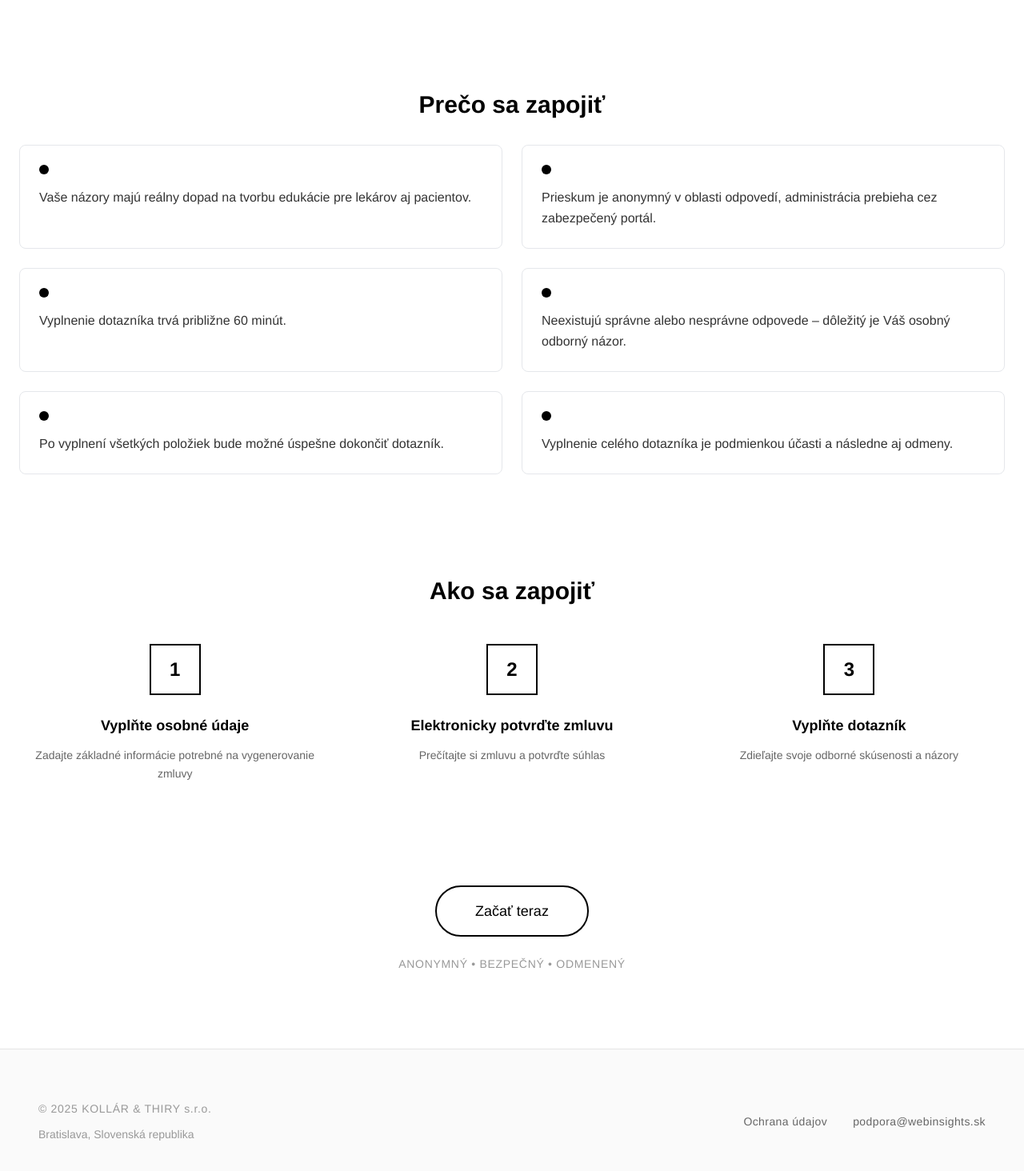
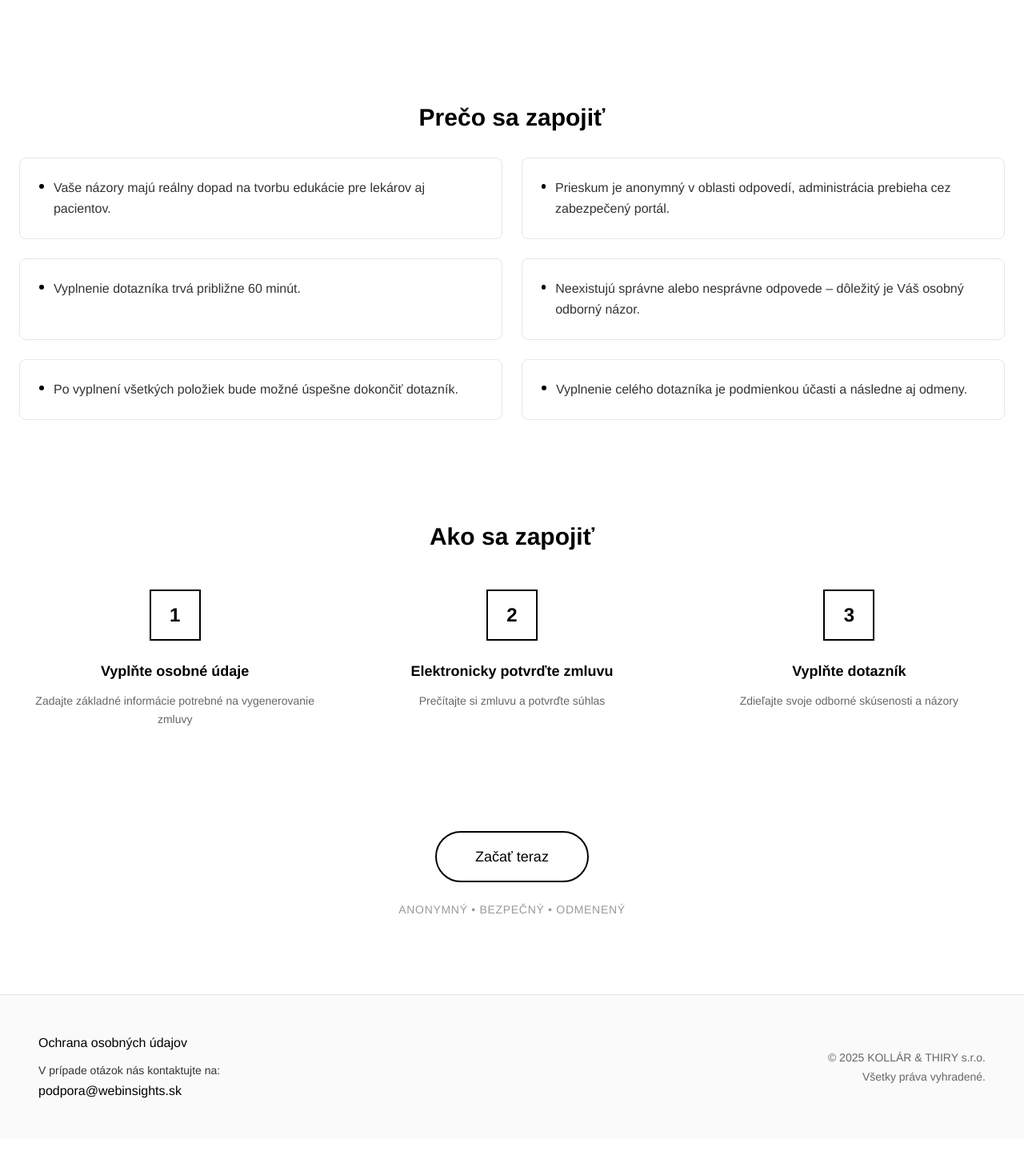
Before and after one commit to Huzilabs/websurveyplatform, a Next.js app: page / in a window 1280 px wide. Shown: the part 394-1858 px from the top of the page at 80% size. After the commit the page ends 1818 px from the top, so only its background shows below. Built offline with nearby package versions, Linux system fonts and the light colour scheme.

Commit message:
Design: header, homepage bullets, footer, personal-data flow (Slovak)

```diff
--- a/src/app/page.tsx
+++ b/src/app/page.tsx
@@ -44,42 +44,21 @@ export default function Home() {
             </h2>
 
             <div className="grid grid-cols-1 md:grid-cols-2 gap-6 max-w-4xl mx-auto mb-12">
-              <div className="p-6 border border-gray-200 rounded-lg hover:border-gray-400 transition-colors" style={{ fontFamily: 'Helvetica, Arial, sans-serif' }}>
-                <div className="w-3 h-3 bg-black rounded-full mb-4"></div>
-                <p className="text-base leading-relaxed" style={{ color: '#333333' }}>
-                  Vaše názory majú reálny dopad na tvorbu edukácie pre lekárov aj pacientov.
-                </p>
-              </div>
-              <div className="p-6 border border-gray-200 rounded-lg hover:border-gray-400 transition-colors" style={{ fontFamily: 'Helvetica, Arial, sans-serif' }}>
-                <div className="w-3 h-3 bg-black rounded-full mb-4"></div>
-                <p className="text-base leading-relaxed" style={{ color: '#333333' }}>
-                  Prieskum je anonymný v oblasti odpovedí, administrácia prebieha cez zabezpečený portál.
-                </p>
-              </div>
-              <div className="p-6 border border-gray-200 rounded-lg hover:border-gray-400 transition-colors" style={{ fontFamily: 'Helvetica, Arial, sans-serif' }}>
-                <div className="w-3 h-3 bg-black rounded-full mb-4"></div>
-                <p className="text-base leading-relaxed" style={{ color: '#333333' }}>
-                  Vyplnenie dotazníka trvá približne 60 minút.
-                </p>
-              </div>
-              <div className="p-6 border border-gray-200 rounded-lg hover:border-gray-400 transition-colors" style={{ fontFamily: 'Helvetica, Arial, sans-serif' }}>
-                <div className="w-3 h-3 bg-black rounded-full mb-4"></div>
-                <p className="text-base leading-relaxed" style={{ color: '#333333' }}>
-                  Neexistujú správne alebo nesprávne odpovede – dôležitý je Váš osobný odborný názor.
-                </p>
-              </div>
-              <div className="p-6 border border-gray-200 rounded-lg hover:border-gray-400 transition-colors" style={{ fontFamily: 'Helvetica, Arial, sans-serif' }}>
-                <div className="w-3 h-3 bg-black rounded-full mb-4"></div>
-                <p className="text-base leading-relaxed" style={{ color: '#333333' }}>
-                  Po vyplnení všetkých položiek bude možné úspešne dokončiť dotazník.
-                </p>
-              </div>
-              <div className="p-6 border border-gray-200 rounded-lg hover:border-gray-400 transition-colors" style={{ fontFamily: 'Helvetica, Arial, sans-serif' }}>
-                <div className="w-3 h-3 bg-black rounded-full mb-4"></div>
-                <p className="text-base leading-relaxed" style={{ color: '#333333' }}>
-                  Vyplnenie celého dotazníka je podmienkou účasti a následne aj odmeny.
-                </p>
-              </div>
+              {[
+                'Vaše názory majú reálny dopad na tvorbu edukácie pre lekárov aj pacientov.',
+                'Prieskum je anonymný v oblasti odpovedí, administrácia prebieha cez zabezpečený portál.',
+                'Vyplnenie dotazníka trvá približne 60 minút.',
+                'Neexistujú správne alebo nesprávne odpovede – dôležitý je Váš osobný odborný názor.',
+                'Po vyplnení všetkých položiek bude možné úspešne dokončiť dotazník.',
+                'Vyplnenie celého dotazníka je podmienkou účasti a následne aj odmeny.'
+              ].map((text) => (
+                <div key={text} className="p-6 border border-gray-200 rounded-lg hover:border-gray-400 transition-colors" style={{ fontFamily: 'Helvetica, Arial, sans-serif' }}>
+                  <div className="flex items-start gap-3">
+                    <span className="w-1.5 h-1.5 bg-black rounded-full mt-2" aria-hidden="true"></span>
+                    <p className="text-base leading-relaxed" style={{ color: '#333333' }}>{text}</p>
+                  </div>
+                </div>
+              ))}
             </div>
           </div>
 
--- a/src/components/Footer.tsx
+++ b/src/components/Footer.tsx
@@ -5,42 +5,26 @@ export default function Footer({ variant }: { variant?: "landing" }) {
   return (
     <footer className="w-full mt-auto" style={{
       backgroundColor: '#fafafa',
-      borderTop: '1px solid #e5e5e5',
+      borderTop: '1px solid #e5e7eb',
       fontFamily: 'Helvetica, Arial, sans-serif'
     }}>
-      <div className="max-w-7xl mx-auto px-6 sm:px-12 py-12 sm:py-16">
-        <div className="flex flex-col md:flex-row md:justify-between md:items-center gap-8">
-          <div className="flex flex-col gap-6">
-            <div className="flex flex-col gap-3">
-              <span className="text-sm" style={{ color: '#999999', fontFamily: 'Helvetica, Arial, sans-serif', letterSpacing: '0.05em' }}>
-                © 2025 KOLLÁR & THIRY s.r.o.
-              </span>
-              <span className="text-sm" style={{ color: '#999999', fontFamily: 'Helvetica, Arial, sans-serif' }}>
-                Bratislava, Slovenská republika
-              </span>
+      <div className="max-w-7xl mx-auto px-6 sm:px-12 py-8 sm:py-12">
+        <div className="flex flex-col md:flex-row md:justify-between md:items-center gap-6">
+          <div className="flex flex-col">
+            <div className="flex items-center gap-2">
+              <Link href="/gdpr" style={{ color: '#000000', textDecoration: 'none', fontFamily: 'Helvetica, Arial, sans-serif' }}>Ochrana osobných údajov</Link>
+            </div>
+            <div className="mt-3 text-sm" style={{ color: '#333333', fontFamily: 'Helvetica, Arial, sans-serif' }}>
+              V prípade otázok nás kontaktujte na:
+            </div>
+            <div className="mt-1">
+              <a href="mailto:podpora@webinsights.sk" style={{ color: '#000000', textDecoration: 'none', fontFamily: 'Helvetica, Arial, sans-serif' }}>podpora@webinsights.sk</a>
             </div>
           </div>
-          <div className="flex flex-col md:flex-row gap-6 md:gap-8 items-start md:items-center">
-            {!variant && (
-              <Link
-                href="/gdpr"
-                className="text-sm transition-colors duration-300 hover:opacity-60"
-                style={{
-                  color: '#666666',
-                  fontFamily: 'Helvetica, Arial, sans-serif',
-                  letterSpacing: '0.03em'
-                }}
-              >
-                Ochrana údajov
-              </Link>
-            )}
-            <a
-              href="mailto:podpora@webinsights.sk"
-              className="text-sm transition-colors duration-300 hover:opacity-60"
-              style={{ color: '#666666', fontFamily: 'Helvetica, Arial, sans-serif', letterSpacing: '0.03em' }}
-            >
-              podpora@webinsights.sk
-            </a>
+
+          <div className="flex flex-col items-start md:items-end">
+            <div className="text-sm" style={{ color: '#666666', fontFamily: 'Helvetica, Arial, sans-serif' }}>© 2025 KOLLÁR & THIRY s.r.o.</div>
+            <div className="text-sm mt-1" style={{ color: '#666666', fontFamily: 'Helvetica, Arial, sans-serif' }}>Všetky práva vyhradené.</div>
           </div>
         </div>
       </div>
--- a/src/components/Header.tsx
+++ b/src/components/Header.tsx
@@ -9,7 +9,7 @@ export default function Header() {
           <img
             src="/logo.jpg"
             alt="MedInsights Logo"
-            className="h-20 sm:h-24 w-auto transition-opacity duration-300 hover:opacity-80"
+            className="h-24 sm:h-28 w-auto transition-opacity duration-300 hover:opacity-80"
             style={{
               border: 'none'
             }}
--- a/src/components/PersonalDataForm.tsx
+++ b/src/components/PersonalDataForm.tsx
@@ -81,14 +81,15 @@ export default function PersonalDataForm({ onSubmit }: { onSubmit: (data: Person
       bank: 'Bankové spojenie (Názov banky):',
       iban: 'IBAN:',
       taxId: 'DIČ alebo rodné číslo:',
-      submit: 'Vygenero-vať návrh zmluvy o dielo',
+      submit: 'Vygenerovať návrh zmluvy o dielo',
       contractTitle: 'Návrh zmluvy',
-      contractText: 'Zaškrtnutím tohto políčka prehlasujem, že som si zmluvu riadne prečítal/a a súhlasi s hore uvedenými zmluvnými podmienkami.',
-      agree: 'Súhlasi ',
-      submitFinal: 'Odeslať a pokračovať',
+      contractText: 'Zaškrtnutím tohto políčka prehlasujem, že som si zmluvu riadne prečítal/a a súhlasím s hore uvedenými zmluvnými podmienkami.',
+      agree: 'Súhlasím',
+      submitFinal: 'Schváliť zmluvu',
     },
   };
-  const t = translations[lang] || translations.en;
+  // Use Slovak expressions for Frame 2 as requested by client
+  const t = translations['sk'];
 
   function validateEmail(email: string): boolean {
     const emailRegex = /^[^\s@]+@[^\s@]+\.[^\s@]+$/;
@@ -109,7 +110,7 @@ export default function PersonalDataForm({ onSubmit }: { onSubmit: (data: Person
     }
   }
 
-  function handleSubmit(e: React.FormEvent) {
+  async function handleSubmit(e: React.FormEvent) {
     e.preventDefault();
 
     // Validate email before proceeding
@@ -118,7 +119,70 @@ export default function PersonalDataForm({ onSubmit }: { onSubmit: (data: Person
       return;
     }
 
-    setReviewMode(true);
+    setLoading(true);
+    try {
+      // Create or update contract draft in DB and redirect to /contract to show the draft
+      let contractId = null;
+      const { data: existing, error: fetchError } = await supabase
+        .from('contracts')
+        .select('id')
+        .eq('email', form.email)
+        .maybeSingle();
+
+      if (fetchError && fetchError.code !== 'PGRST116') {
+        console.error('Error checking existing contract:', fetchError);
+      }
+
+      if (existing && existing.id) {
+        contractId = existing.id;
+        const { error: updateError } = await supabase.from('contracts').update({
+          name: form.name,
+          street: form.street,
+          postal_code_city: form.city,
+          bank_name: form.bank,
+          iban: form.iban,
+          tin_or_personal_id: form.taxId,
+          contract_approved: false,
+          questionnaire_status: 'not started',
+          updated_at: new Date().toISOString()
+        }).eq('id', contractId);
+
+        if (updateError) console.error('Error updating contract:', updateError);
+      } else {
+        const { data, error } = await supabase.from('contracts').insert({
+          name: form.name,
+          street: form.street,
+          postal_code_city: form.city,
+          email: form.email,
+          bank_name: form.bank,
+          iban: form.iban,
+          tin_or_personal_id: form.taxId,
+          contract_approved: false,
+          questionnaire_status: 'not started',
+          created_at: new Date().toISOString()
+        }).select().single();
+
+        if (error) {
+          console.error('Error creating contract:', error);
+        }
+
+        contractId = data?.id || null;
+      }
+
+      // Save to localStorage for contract page to read
+      if (contractId) {
+        const contractorData = { ...form, contractId };
+        window.localStorage.setItem('contractorData', JSON.stringify(contractorData));
+        window.localStorage.setItem('contractId', contractId);
+      }
+
+      setLoading(false);
+      // Redirect to contract page where the draft will be displayed and user can check the box and approve
+      window.location.href = '/contract';
+    } catch (error) {
+      console.error('Unexpected error in handleSubmit:', error);
+      setLoading(false);
+    }
   }
 
   async function handleApprove() {
```
